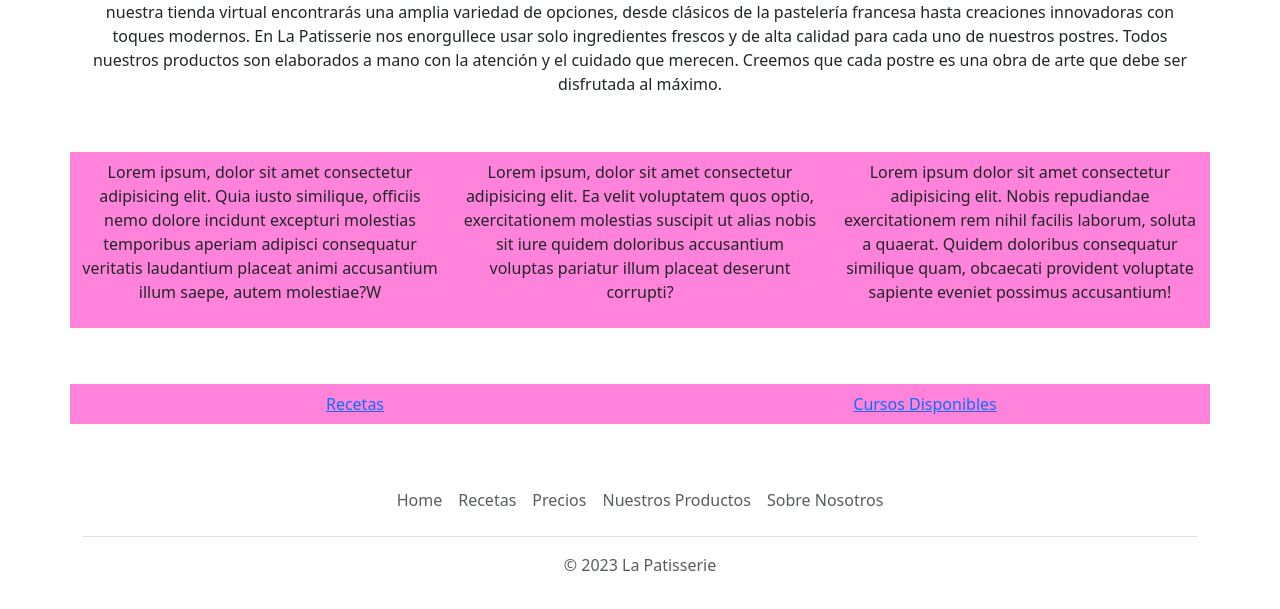
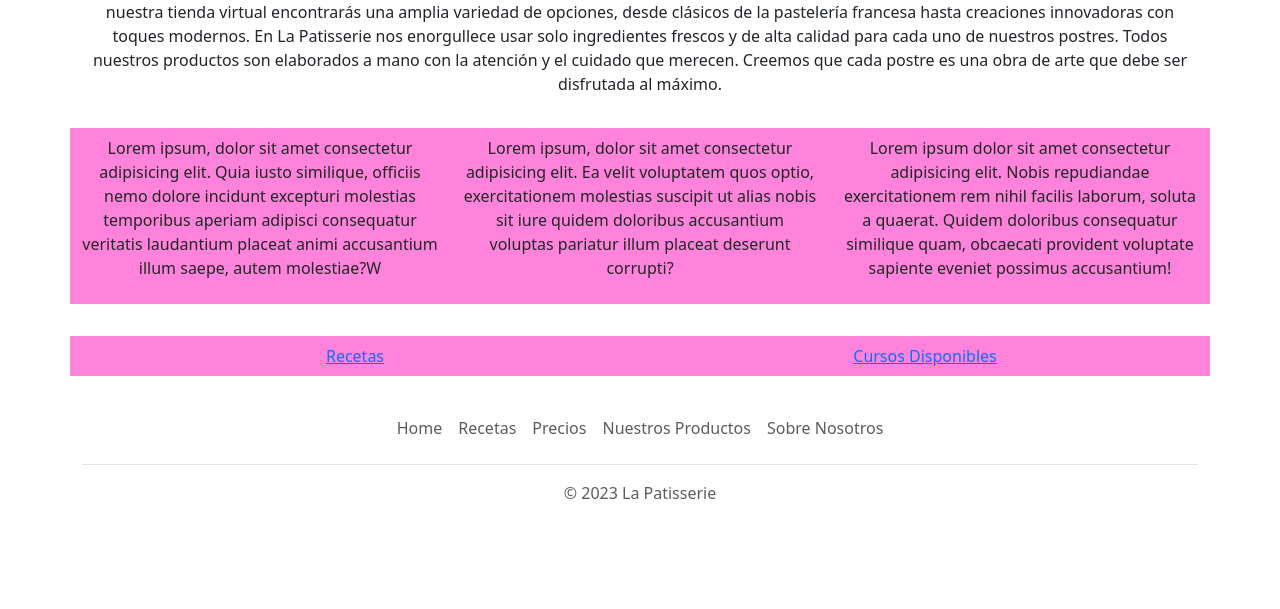
Before and after one commit to martinceriotti/PreEntrega2-Ceriotti, a plain HTML site: page index.html in a window 1280 px wide. Shown: the part 167-776 px from the top of the page. Drawn offline with nearby package versions, Linux system fonts and the light colour scheme.

Commit message:
Modificaciones

```diff
--- a/index.html
+++ b/index.html
@@ -25,7 +25,7 @@
                 </section>
            </div>
         </div>
-        <div class="row py-3 my-4">
+        <div class="row py-2 my-2">
             <div class="col-md-4 col-sm-4 py-2 my-2">Lorem ipsum, dolor sit amet consectetur adipisicing elit. Quia iusto similique, officiis nemo dolore incidunt excepturi molestias temporibus aperiam adipisci consequatur veritatis laudantium placeat animi accusantium illum saepe, autem molestiae?W</div>
             <div class="col-md-4 col-sm-4 py-2 my-2">
                 <p>
@@ -48,7 +48,7 @@
         </div>
     </div>
   <div class="container ">
-    <footer class="py-3 my-4">
+    <footer class="py-2 my-2">
       <ul class="nav justify-content-center border-bottom pb-3 mb-3">
         <li class="nav-item"><a href="#" class="nav-link px-2 text-muted">Home</a></li>
         <li class="nav-item"><a href="#" class="nav-link px-2 text-muted">Recetas</a></li>
```
